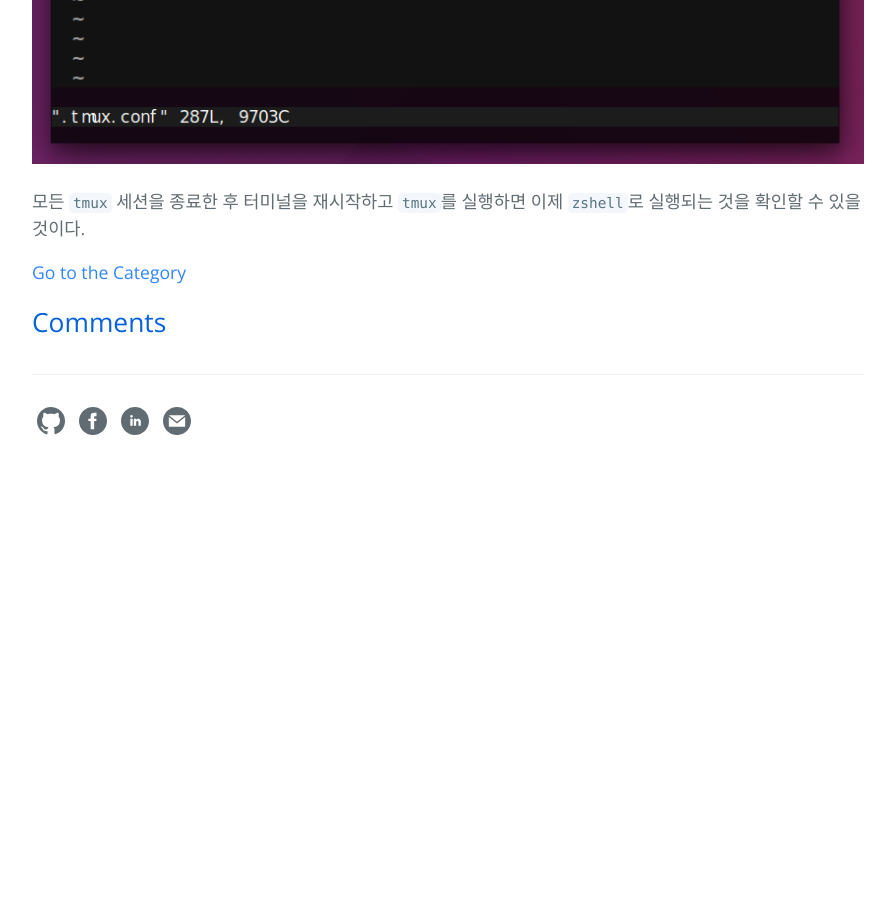
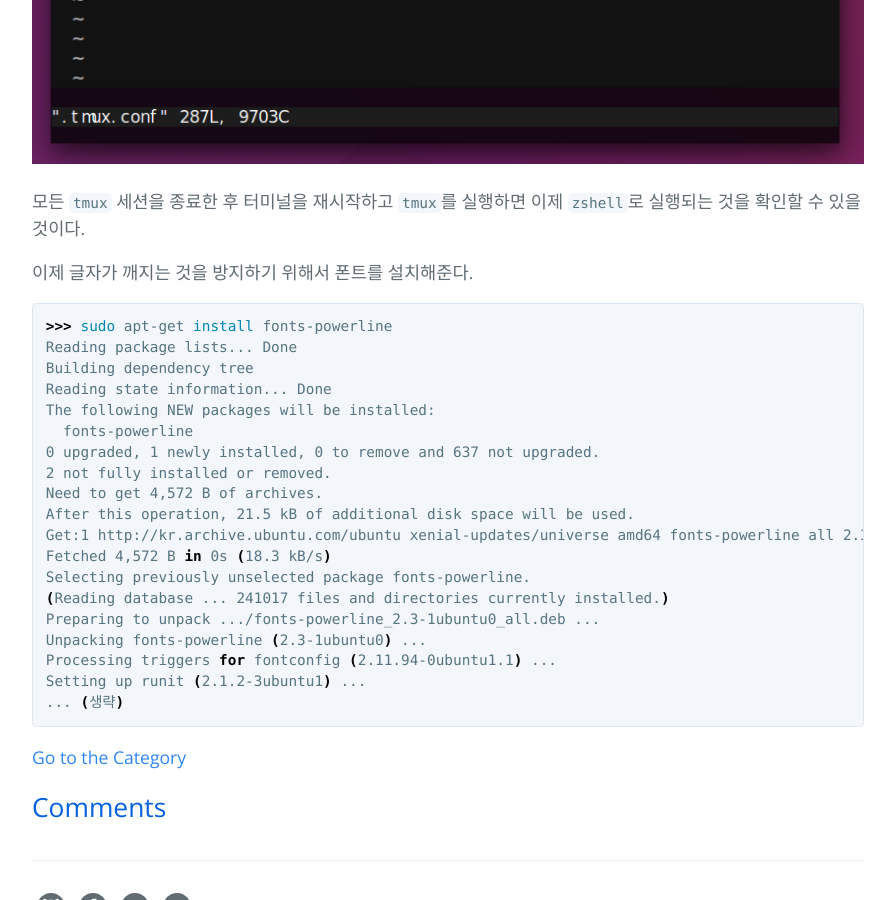
Before and after one commit to hcnoh/hcnoh.github.io, a Jekyll site: the page built from _posts/2018-10-05-development-environment-setting.md, in a window 1280 px wide and 900 px high, scrolled down 13527 px. Shown: the whole window, without its empty margins (192-1087 px from the left). Built offline with Jekyll 4.4.1, drawn with Linux system fonts in a browser that asks for light colours; comment, search, counter and statistics services are not loaded; before the commit the page ends 14016 px from its top, so only the background shows below that.

Commit message:
Update 2018-10-05-development-environment-setting.md

````diff
--- a/_posts/2018-10-05-development-environment-setting.md
+++ b/_posts/2018-10-05-development-environment-setting.md
@@ -530,3 +530,27 @@ set -g default-shell /bin/zsh
 ![](/assets/img/2018-10-05-development-environment-setting/04.png)
 
 모든 `tmux` 세션을 종료한 후 터미널을 재시작하고 `tmux`를 실행하면 이제 `zshell`로 실행되는 것을 확인할 수 있을 것이다.
+
+이제 글자가 깨지는 것을 방지하기 위해서 폰트를 설치해준다.
+
+```bash
+>>> sudo apt-get install fonts-powerline
+Reading package lists... Done
+Building dependency tree
+Reading state information... Done
+The following NEW packages will be installed:
+  fonts-powerline
+0 upgraded, 1 newly installed, 0 to remove and 637 not upgraded.
+2 not fully installed or removed.
+Need to get 4,572 B of archives.
+After this operation, 21.5 kB of additional disk space will be used.
+Get:1 http://kr.archive.ubuntu.com/ubuntu xenial-updates/universe amd64 fonts-powerline all 2.3-1ubuntu0 [4,572 B]
+Fetched 4,572 B in 0s (18.3 kB/s)
+Selecting previously unselected package fonts-powerline.
+(Reading database ... 241017 files and directories currently installed.)
+Preparing to unpack .../fonts-powerline_2.3-1ubuntu0_all.deb ...
+Unpacking fonts-powerline (2.3-1ubuntu0) ...
+Processing triggers for fontconfig (2.11.94-0ubuntu1.1) ...
+Setting up runit (2.1.2-3ubuntu1) ...
+... (생략)
+```
````
